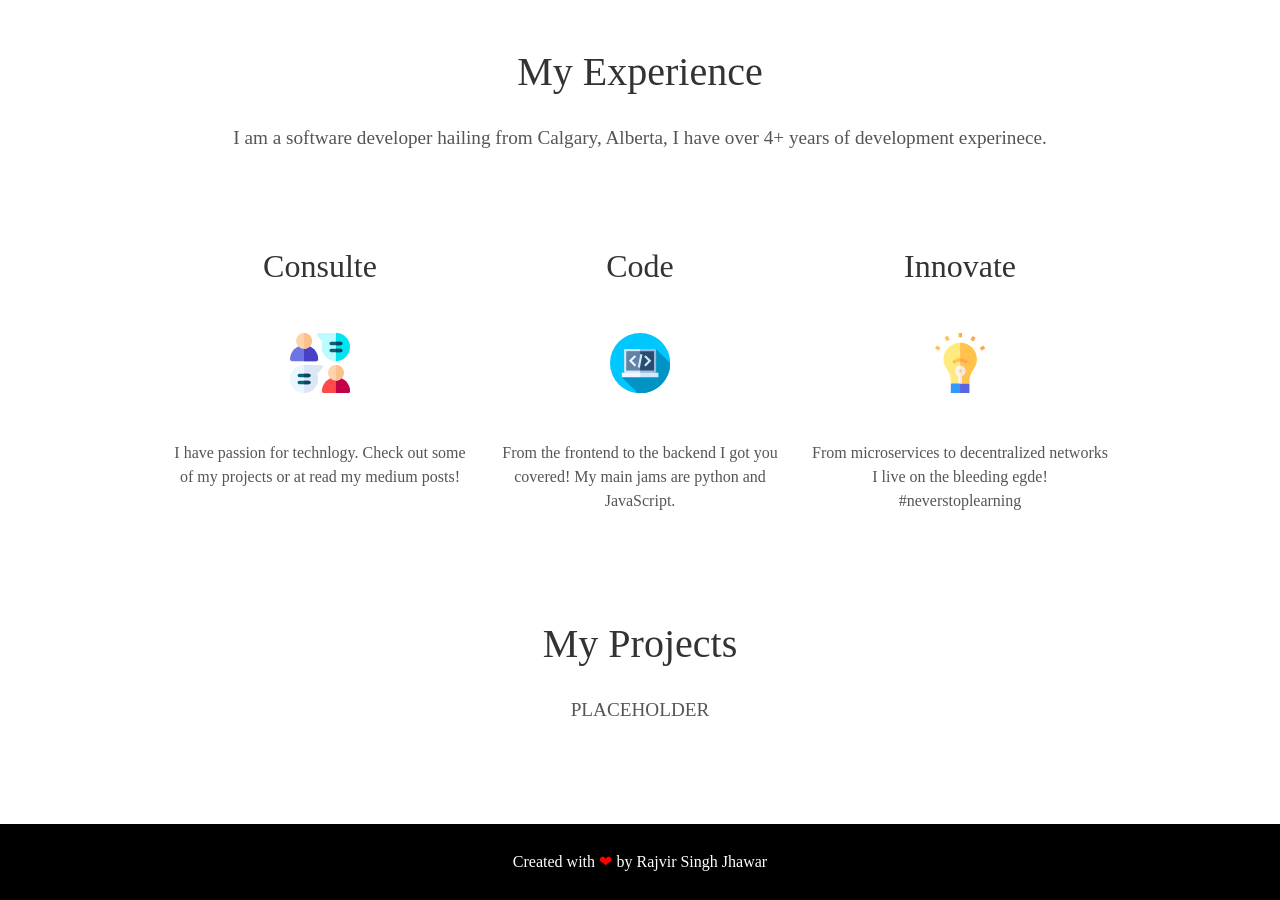
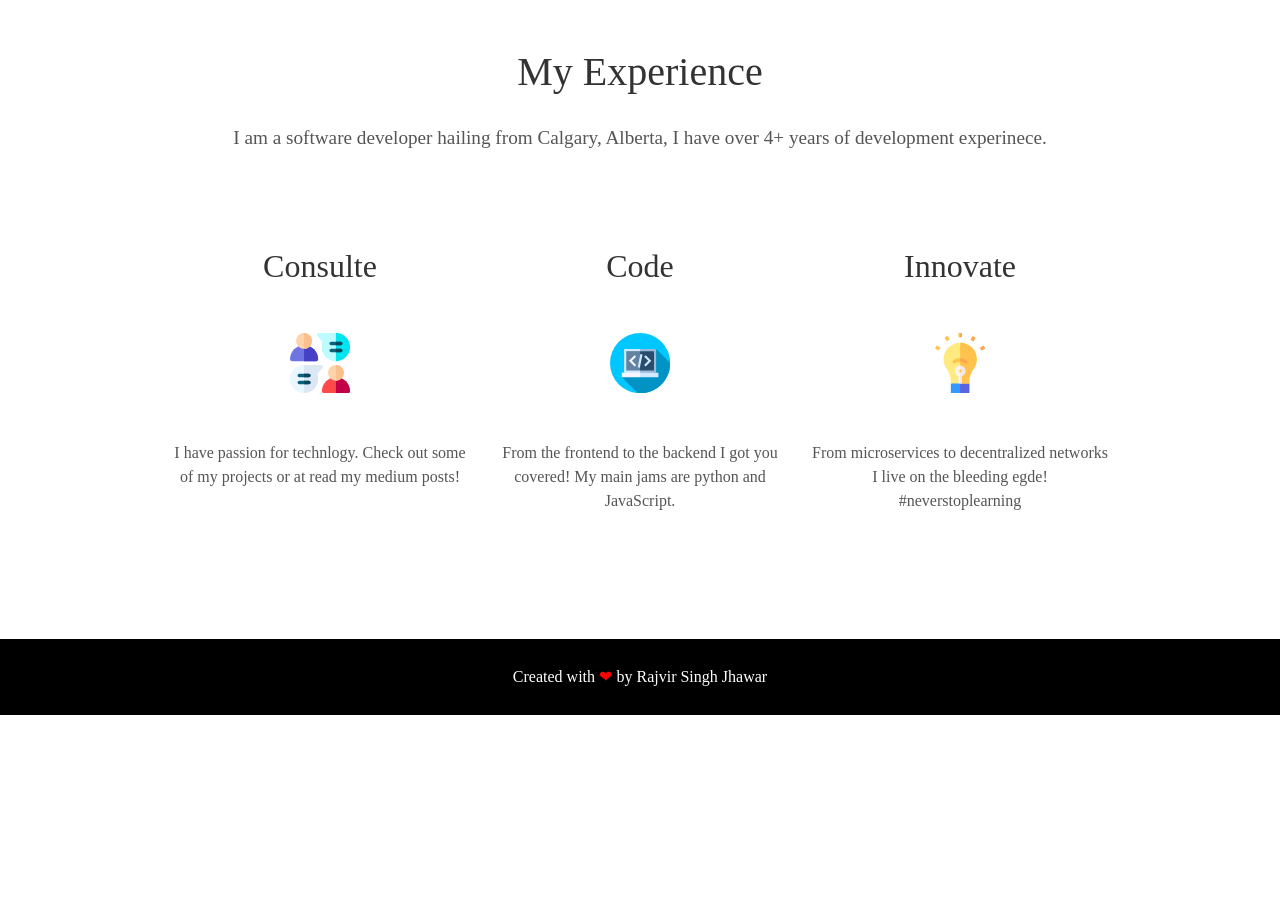
Before and after one commit to murraco/jekyll-theme-minimal-resume, a Jekyll site: the page built from index.html, in a window 1280 px wide and 900 px high, scrolled down 933 px. Built offline with Jekyll 4.4.1, drawn with Linux system fonts in a browser that asks for light colours; some web fonts are replaced; after the commit the page ends 1648 px from its top, so only the background shows below that.

Commit message:
comment out project placeholder

```diff
--- a/_includes/about.html
+++ b/_includes/about.html
@@ -74,7 +74,7 @@
     <p>From microservices to decentralized networks I live on the bleeding egde! <!--of technology!!!--> #neverstoplearning</p>
   </div>
 </div>
-<div class="user-details">
+<!--<div class="user-details">
   <h1>My Projects</h1>
   <p>PLACEHOLDER</p>
-</div>
+</div>-->
```
